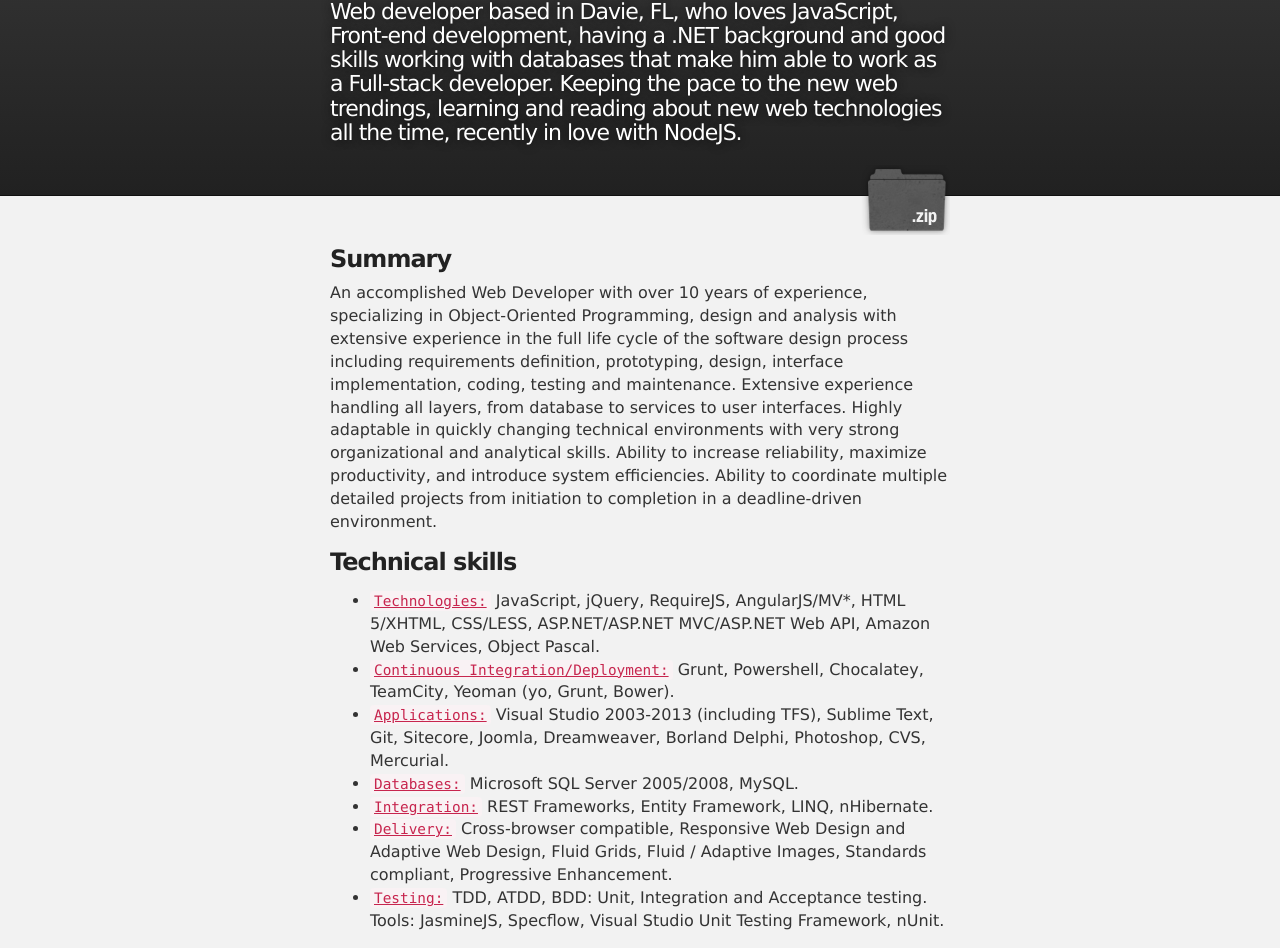
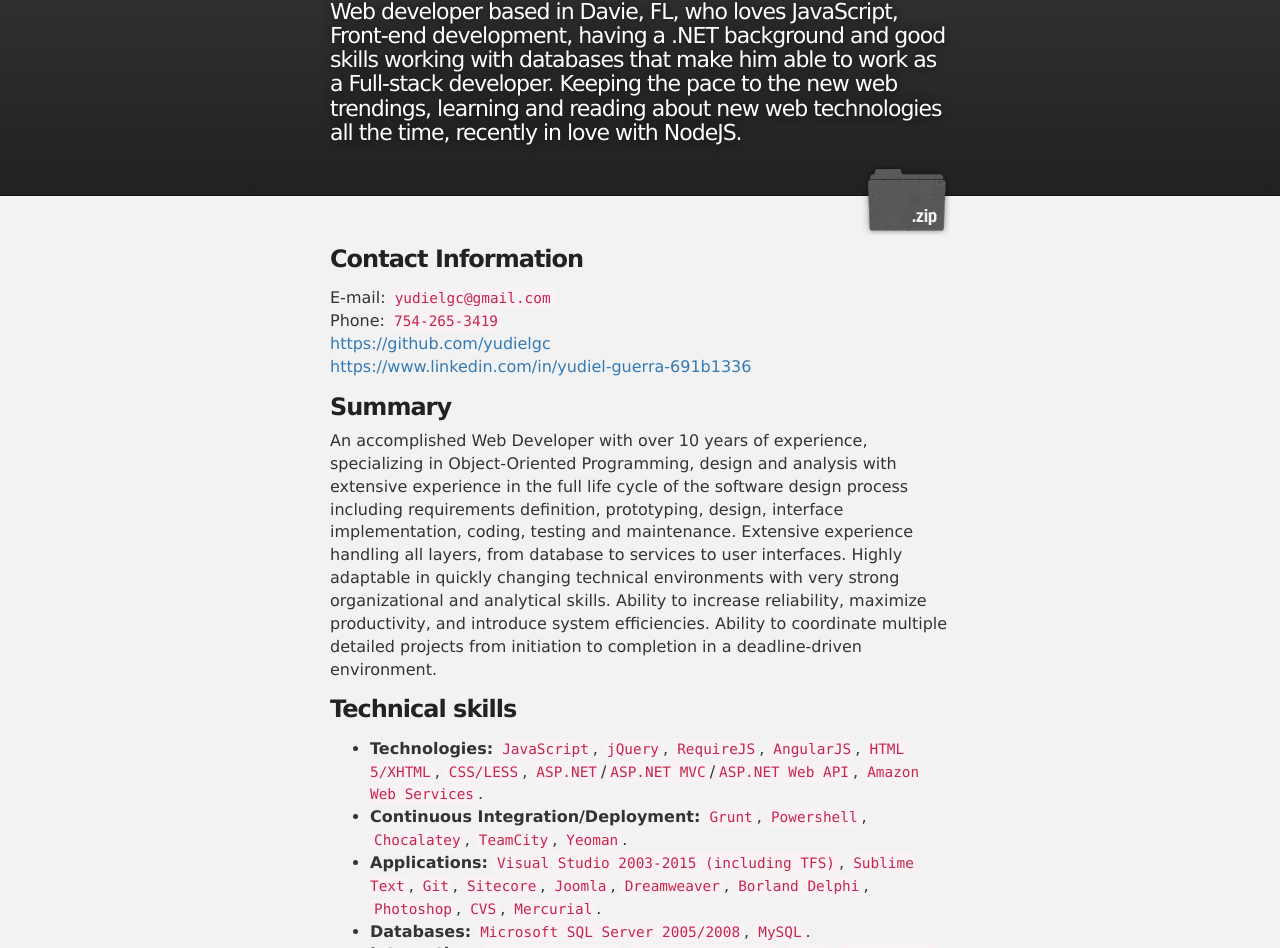
Before and after one commit to yudielgc/yudielgc.github.io, a website: page index.html in a window 1280 px wide. Shown: the part 102-1050 px from the top of the page. Drawn offline with nearby package versions, Linux system fonts and the light colour scheme.

Commit message:
contact infor for resume page

```diff
--- a/css/styles.css
+++ b/css/styles.css
@@ -104,6 +104,6 @@ p {
     padding-top: 40px;
 }
 
-ul code {
-    text-decoration: underline;
+li span {
+    font-weight: bold;
 }
--- a/index.html
+++ b/index.html
@@ -1,7 +1,7 @@
 <!DOCTYPE html>
 <html>
 <head>
-    <title>Yudiel Guerra : Full resume</title>
+    <title>Yudiel Guerra's resume</title>
     <meta name="viewport" content="width=device-width, initial-scale=1">
     <link rel="stylesheet" href="https://maxcdn.bootstrapcdn.com/bootstrap/3.3.6/css/bootstrap.min.css" integrity="sha384-1q8mTJOASx8j1Au+a5WDVnPi2lkFfwwEAa8hDDdjZlpLegxhjVME1fgjWPGmkzs7" crossorigin="anonymous">
     <link rel="stylesheet" href="css/styles.css">
@@ -11,7 +11,7 @@
     <div id="header-container" class="outer">
         <header class="inner">
             <a id="github-account" target="_blank" href="https://github.com/yudielgc/">GitHub account</a>
-            <h1 id="title">Yudiel G : Resume</h1>
+            <h1 id="title">Yudiel's resume</h1>
             <h2 id="descline">Web developer based in Davie, FL, who loves JavaScript, Front-end development, having a .NET background and good skills working with databases that make him able to work as a Full-stack developer. Keeping the pace to the new web trendings, learning and reading about new web technologies all the time, recently in love with NodeJS.</h2>
 
             <a id="linkedin-profile" target="_blank" href="https://www.linkedin.com/in/yudiel-guerra-691b1336">LinkedIn profile</a>
@@ -21,6 +21,15 @@
     <div id="content-container" class="outer">
         <section id="main-content" class="inner">
 
+            <h3>Contact Information</h3>
+            <p>
+                <div>E-mail: <code>yudielgc@gmail.com</code></div>
+                <div>Phone: <code>754-265-3419</code></div>
+                <div><a href="https://github.com/yudielgc" target="_blanket">https://github.com/yudielgc</a></div>
+                <div><a href="https://www.linkedin.com/in/yudiel-guerra-691b1336" target="_blanket">https://www.linkedin.com/in/yudiel-guerra-691b1336</a></div>
+            </p>
+
+
             <h3>Summary</h3>
             <p>An accomplished Web Developer with over 10 years of experience, specializing in Object-Oriented Programming, design and analysis with extensive experience in the full life cycle of the software design process including requirements definition, prototyping, design, interface implementation, coding, testing and maintenance. Extensive experience handling all layers, from database to services to user interfaces. Highly adaptable in quickly changing technical environments with very strong organizational and analytical skills. Ability to increase reliability, maximize productivity, and introduce system efficiencies. Ability to coordinate multiple detailed projects from initiation to completion in a deadline-driven environment.</p>
 
@@ -28,25 +37,25 @@
             <p>
                 <ul>
                     <li>
-                        <code>Technologies:</code> JavaScript, jQuery, RequireJS, AngularJS/MV*, HTML 5/XHTML, CSS/LESS, ASP.NET/ASP.NET MVC/ASP.NET Web API, Amazon Web Services, Object Pascal.
+                        <span>Technologies:</span> <code>JavaScript</code>, <code>jQuery</code>, <code>RequireJS</code>, <code>AngularJS</code>, <code>HTML 5/XHTML</code>, <code>CSS/LESS</code>, <code>ASP.NET</code>/<code>ASP.NET MVC</code>/<code>ASP.NET Web API</code>, <code>Amazon Web Services</code>.
                     </li>
                     <li>
-                        <code>Continuous Integration/Deployment:</code> Grunt, Powershell, Chocalatey, TeamCity, Yeoman (yo, Grunt, Bower).
+                        <span>Continuous Integration/Deployment:</span> <code>Grunt</code>, <code>Powershell</code>, <code>Chocalatey</code>, <code>TeamCity</code>, <code>Yeoman</code>.
                     </li>
                     <li>
-                        <code>Applications:</code> Visual Studio 2003-2013 (including TFS), Sublime Text, Git, Sitecore, Joomla, Dreamweaver, Borland Delphi, Photoshop, CVS, Mercurial.
+                        <span>Applications:</span> <code>Visual Studio 2003-2015 (including TFS)</code>, <code>Sublime Text</code>, <code>Git</code>, <code>Sitecore</code>, <code>Joomla</code>, <code>Dreamweaver</code>, <code>Borland Delphi</code>, <code>Photoshop</code>, <code>CVS</code>, <code>Mercurial</code>.
                     </li>
                     <li>
-                        <code>Databases:</code> Microsoft SQL Server 2005/2008, MySQL.
+                        <span>Databases:</span> <code>Microsoft SQL Server 2005/2008</code>, <code>MySQL</code>.
                     </li>
                     <li>
-                        <code>Integration:</code> REST Frameworks, Entity Framework, LINQ, nHibernate.
+                        <span>Integration:</span> <code>REST Frameworks</code>, <code>Entity Framework</code>, <code>LINQ</code>, <code>nHibernate</code>.
                     </li>
                     <li>
-                        <code>Delivery:</code> Cross-browser compatible, Responsive Web Design and Adaptive Web Design, Fluid Grids, Fluid / Adaptive Images, Standards compliant, Progressive Enhancement.
+                        <span>Delivery:</span> <code>Cross-browser compatible</code>, <code>Responsive Web Design</code>, <code>Fluid Grids</code>, <code>Fluid</code> / <code>Adaptive Images</code>, <code>Standards compliant</code>, <code>Progressive Enhancement</code>.
                     </li>
                     <li>
-                        <code>Testing:</code> TDD, ATDD, BDD: Unit, Integration and Acceptance testing. Tools: JasmineJS, Specflow, Visual Studio Unit Testing Framework, nUnit.
+                        <span>Testing:</span> <code>TDD</code>, <code>ATDD</code>, <code>BDD</code>: <code>Unit</code>, <code>Integration and Acceptance testing</code>. <span>Tools:</span> <code>JasmineJS</code>, <code>Specflow</code>, <code>Visual Studio Unit Testing Framework</code>, <code>nUnit</code>.
                     </li>
                 </ul>
             </p>
```
